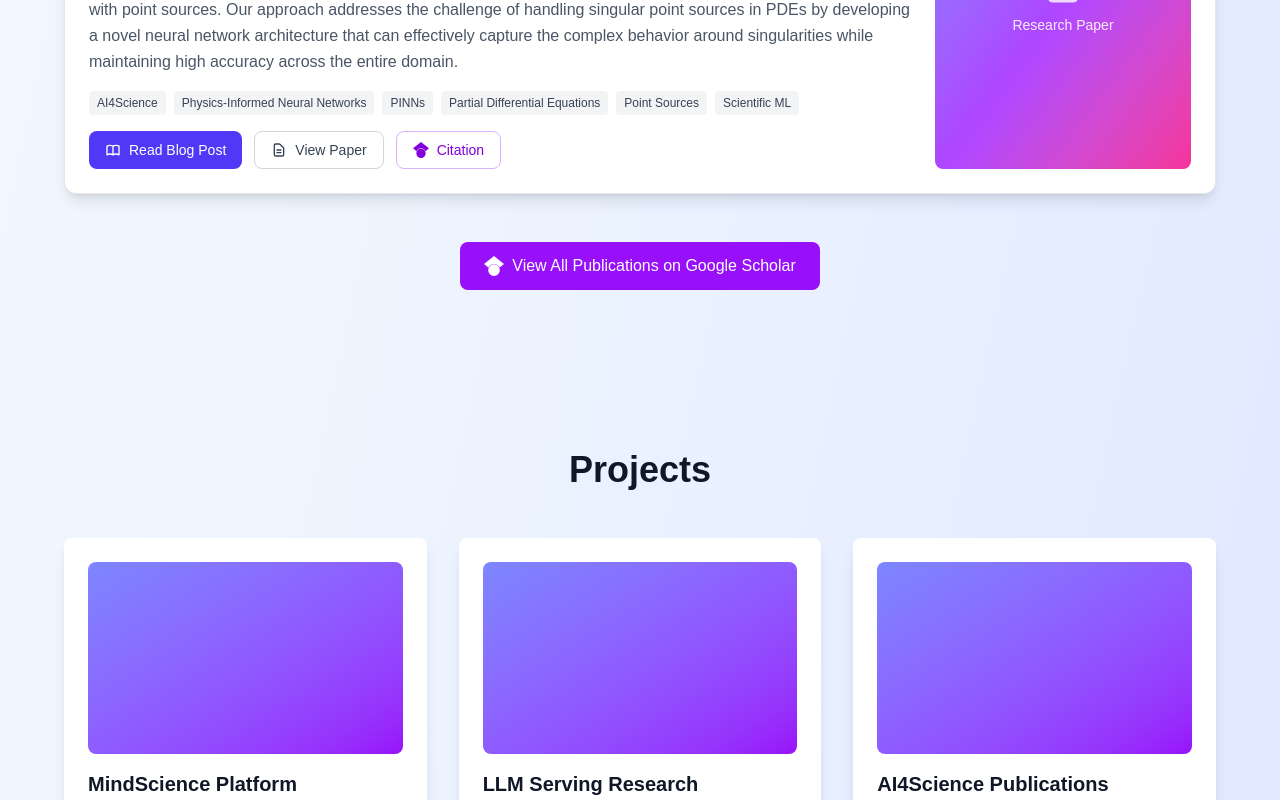
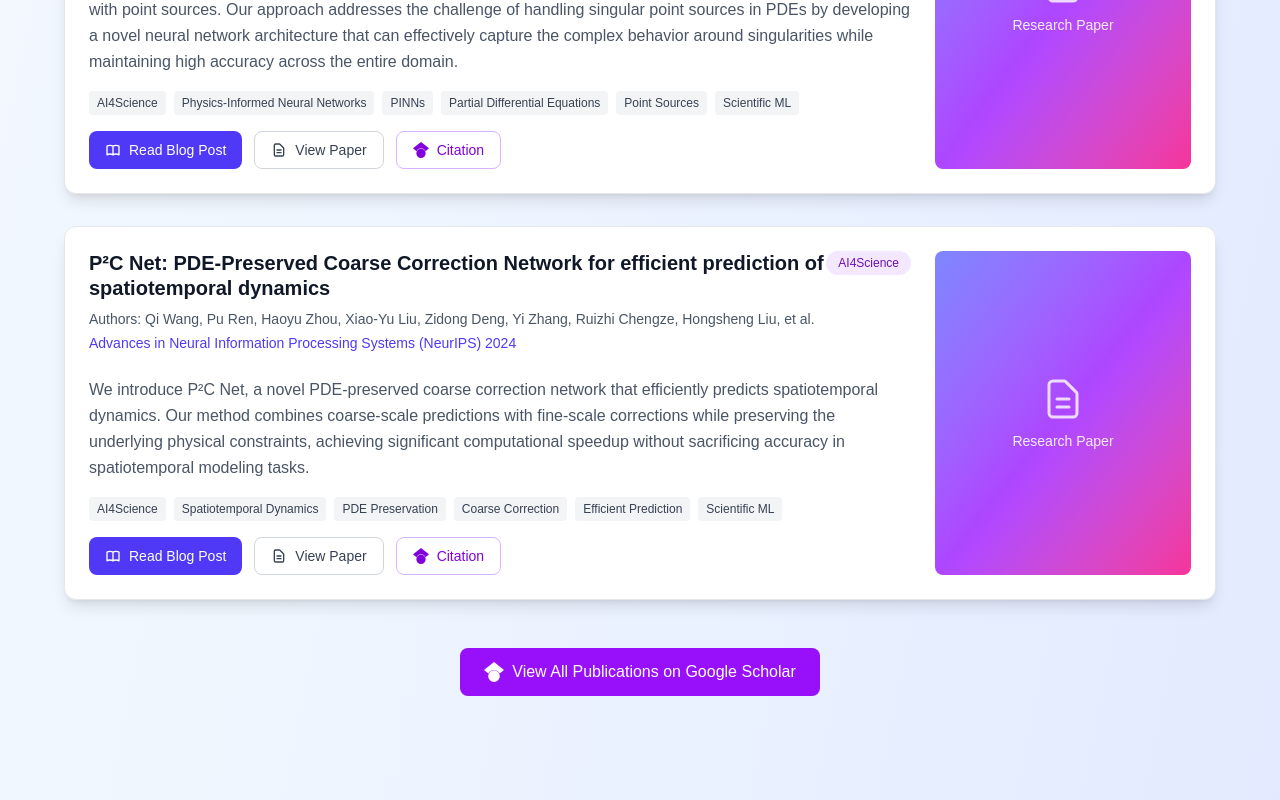
Before and after one commit to hsliuustc0106/hsliu-website, a Next.js app: page /hsliu-website/ in a window 1280 px wide. Shown: the part 4274-5074 px from the top of the page. Built offline with nearby package versions, Linux system fonts and the light colour scheme.

Commit message:
Add P²C Net NeurIPS 2024 publication for spatiotemporal dynamics prediction

```diff
--- a/src/app/page.tsx
+++ b/src/app/page.tsx
@@ -329,6 +329,16 @@ export default function Home() {
                 blogUrl: "#", // Will be updated when blog post is ready
                 paperUrl: "#", // Will be updated with actual paper link
                 tags: ["AI4Science", "Physics-Informed Neural Networks", "PINNs", "Partial Differential Equations", "Point Sources", "Scientific ML"]
+              },
+              {
+                title: "P²C Net: PDE-Preserved Coarse Correction Network for efficient prediction of spatiotemporal dynamics",
+                authors: "Qi Wang, Pu Ren, Haoyu Zhou, Xiao-Yu Liu, Zidong Deng, Yi Zhang, Ruizhi Chengze, Hongsheng Liu, et al.",
+                venue: "Advances in Neural Information Processing Systems (NeurIPS) 2024",
+                type: "AI4Science",
+                description: "We introduce P²C Net, a novel PDE-preserved coarse correction network that efficiently predicts spatiotemporal dynamics. Our method combines coarse-scale predictions with fine-scale corrections while preserving the underlying physical constraints, achieving significant computational speedup without sacrificing accuracy in spatiotemporal modeling tasks.",
+                blogUrl: "#", // Will be updated when blog post is ready
+                paperUrl: "#", // Will be updated with actual paper link
+                tags: ["AI4Science", "Spatiotemporal Dynamics", "PDE Preservation", "Coarse Correction", "Efficient Prediction", "Scientific ML"]
               }
               // Add more publications as needed
             ].map((publication, index) => (
```
